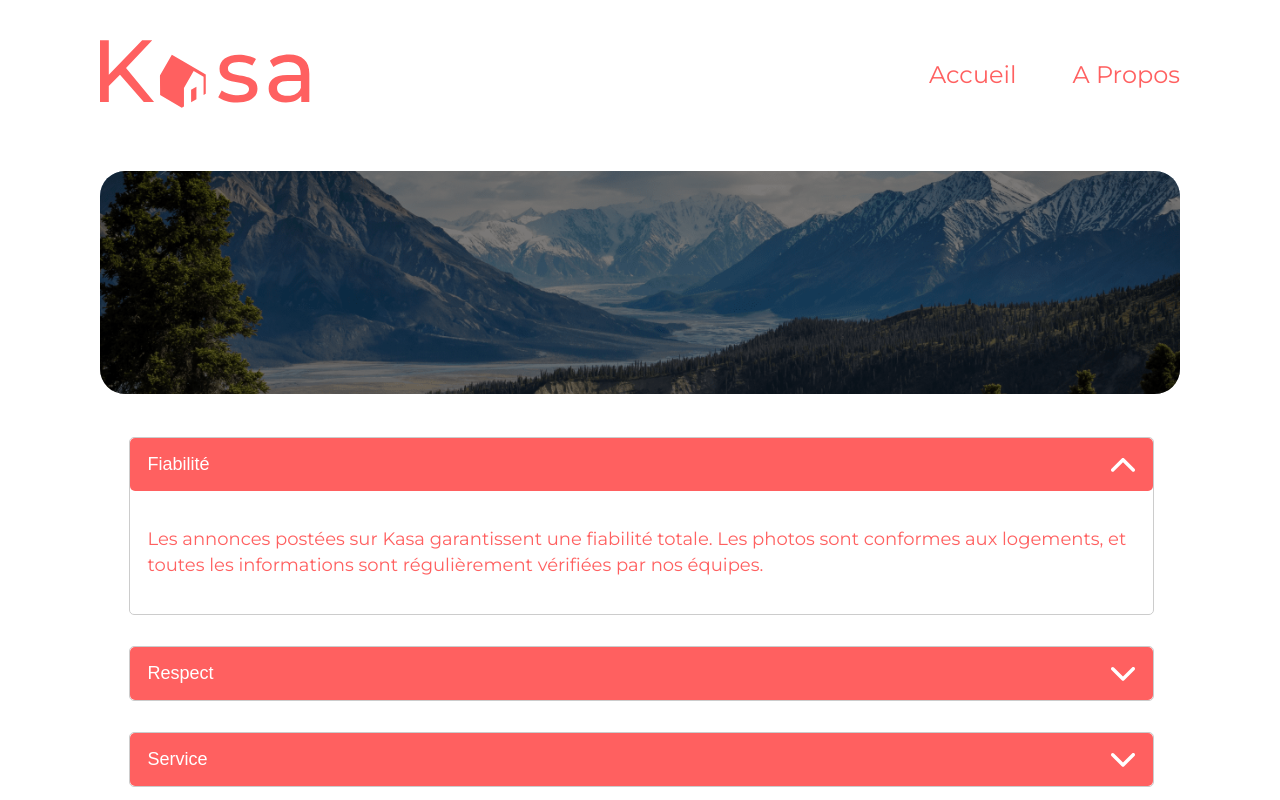
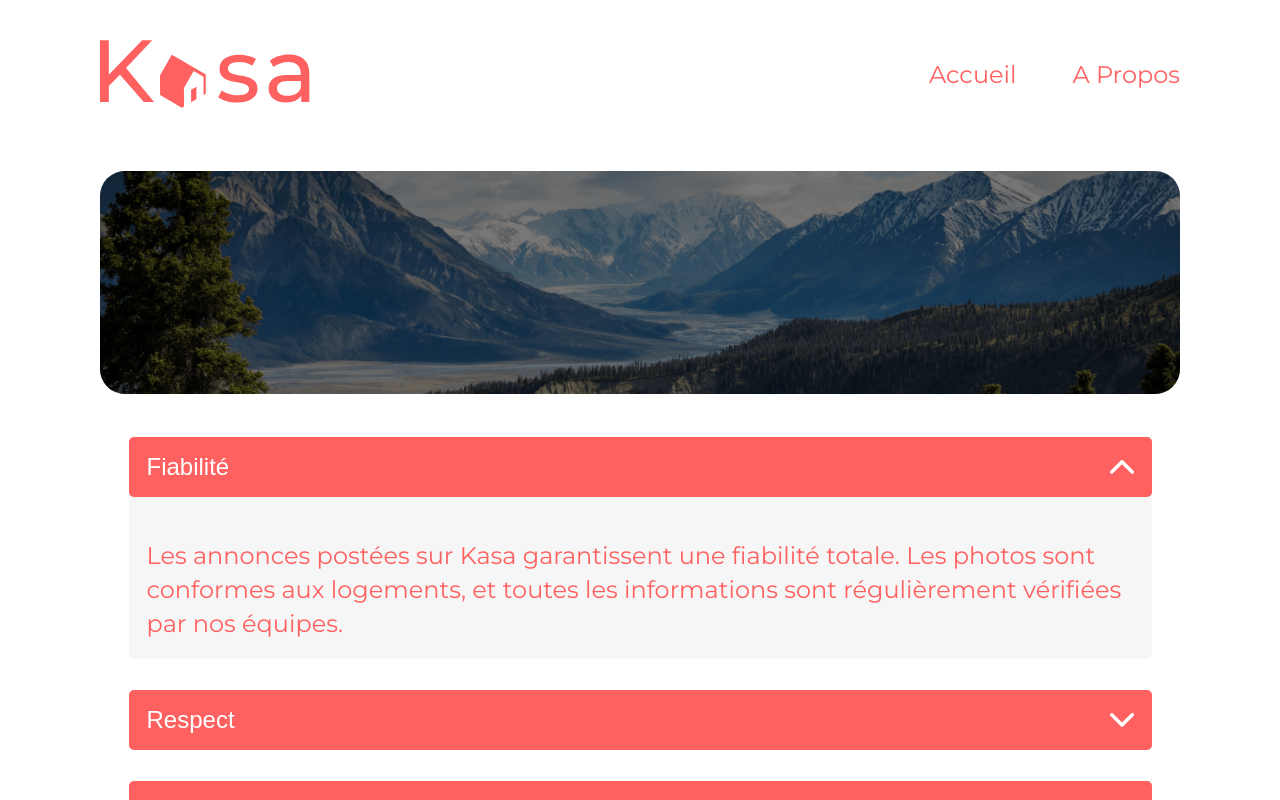
Before and after one commit to 5sensprod/p11_kasa, a React (Create React App) app: page /about in a window 1280 px wide. Both pictures are taken after a click on the button "Fiabilité". Shown: the top 800 px of the page. Built offline with nearby package versions, Linux system fonts and the light colour scheme.

Commit message:
Facto composant Dropdown

```diff
--- a/src/components/Dropdown/Dropdown.module.css
+++ b/src/components/Dropdown/Dropdown.module.css
@@ -1,9 +1,9 @@
 .dropdown {
     width: 100%;
-    border: 1px solid #ccc;
     border-radius: 5px;
     margin-bottom: 31px;
     text-align: left;
+    background: #F6F6F6;
 }
 
 .dropdownButton {
@@ -21,7 +21,7 @@
 
 .title {
     font-weight: 500;
-    font-size: 18px;
+    /* font-size: 18px; */
     color: white;
 }
 
@@ -29,18 +29,18 @@
     width: 24px;
 }
 
-.description {
+/* .description {
     padding: 18px;
     color: #FF6060;
     font-weight: 400;
     font-size: 24px;
     line-height: 142.6%;
-}
+} */
 .dropdownList {
     list-style: none;
     padding: 18px;
     color: #FF6060;
     font-weight: 400;
-    font-size: 18px;
+    /* font-size: 18px; */
     line-height: 142.6%;
   }
--- a/src/components/Dropdown/index.jsx
+++ b/src/components/Dropdown/index.jsx
@@ -3,29 +3,58 @@ import styles from './Dropdown.module.css'
 import chevronDown from '../../assets/chevron-down.svg'
 import chevronUp from '../../assets/chevron-up.svg'
 
-function Dropdown({ title, description, isList }) {
-  const [isOpen, setIsOpen] = useState(false)
+function DropdownList({ isList, description, listFontSize }) {
+  return (
+    <ul
+      className={styles.dropdownList}
+      style={{ fontSize: listFontSize || '18px' }}
+    >
+      {isList
+        ? description.map((item) => <li key={item}>{item}</li>)
+        : description}
+    </ul>
+  )
+}
 
+function DropdownButton({ title, titleFontSize, isOpen, setIsOpen }) {
   return (
-    <div className={styles.dropdown}>
     <button
       className={styles.dropdownButton}
       onClick={() => setIsOpen(!isOpen)}
       aria-expanded={isOpen}
     >
-        <span className={styles.title}>{title}</span>
+      <span
+        className={styles.title}
+        style={{ fontSize: titleFontSize || '18px' }}
+      >
+        {title}
+      </span>
       <img
         src={isOpen ? chevronUp : chevronDown}
         alt="chevron"
         className={styles.chevron}
       />
     </button>
+  )
+}
+
+function Dropdown({ title, description, isList, titleFontSize, listFontSize }) {
+  const [isOpen, setIsOpen] = useState(false)
+
+  return (
+    <div className={styles.dropdown}>
+      <DropdownButton
+        title={title}
+        titleFontSize={titleFontSize}
+        isOpen={isOpen}
+        setIsOpen={setIsOpen}
+      />
       {isOpen && (
-        <ul className={styles.dropdownList}>
-          {isList
-            ? description.map((item) => <li key={item}>{item}</li>)
-            : description}
-        </ul>
+        <DropdownList
+          isList={isList}
+          description={description}
+          listFontSize={listFontSize}
+        />
       )}
     </div>
   )
--- a/src/components/Footer/index.jsx
+++ b/src/components/Footer/index.jsx
@@ -1,11 +1,14 @@
 import React from 'react'
 import logo from '../../assets/logo_white.svg'
 import styles from './Footer.module.css'
+import { Link } from 'react-router-dom'
 
 function Footer() {
   return (
     <footer className={styles.footerContainer}>
-      <img src={logo} alt="Logo" className={styles.logo} />
+      <Link to="/">
+        <img src={logo} alt="Logo" className={styles.logo} />
+      </Link>
       <span className={styles.footerText}>
         © 2023 Kasa. All rights reserved
       </span>
--- a/src/components/Header/index.jsx
+++ b/src/components/Header/index.jsx
@@ -6,9 +6,11 @@ import logo from '../../assets/logo.svg'
 function Header() {
   return (
     <header className={styles.headerContainer}>
-      <div className={styles.logoContainer}>
-        <img src={logo} alt="Logo" className={styles.logo} />
-      </div>
+      <Link to="/">
+        <div className={styles.logoContainer}>
+          <img src={logo} alt="Logo" className={styles.logo} />
+        </div>
+      </Link>
       <nav className={styles.links}>
         <Link to="/" className={styles.link}>
           Accueil
--- a/src/pages/About/index.jsx
+++ b/src/pages/About/index.jsx
@@ -20,6 +20,8 @@ function About() {
               key={index}
               title={section.title}
               description={section.description}
+              titleFontSize="24px"
+              listFontSize="24px"
             />
           ))}
         </div>
```
Lines whose indentation alone changed are shown as unchanged.
